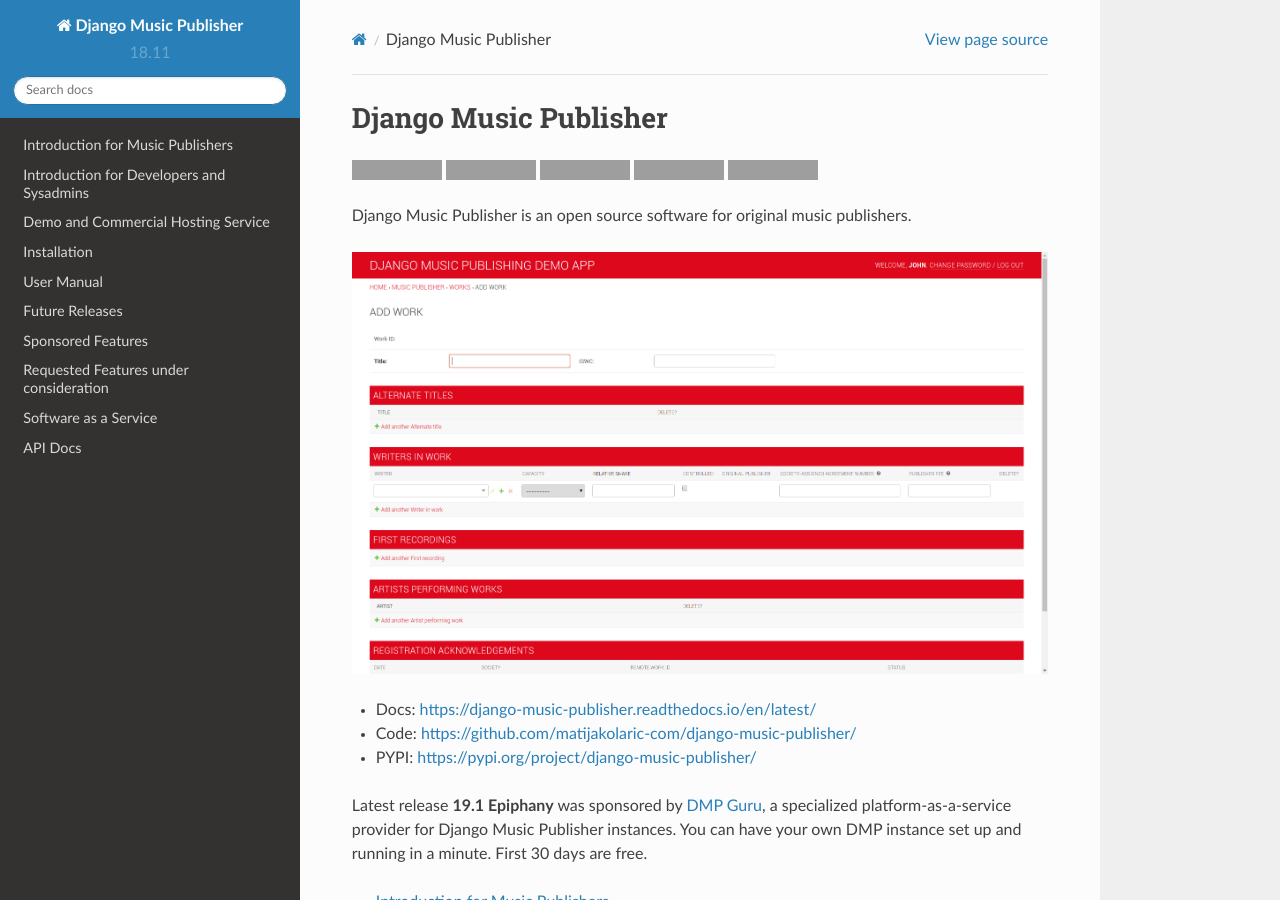
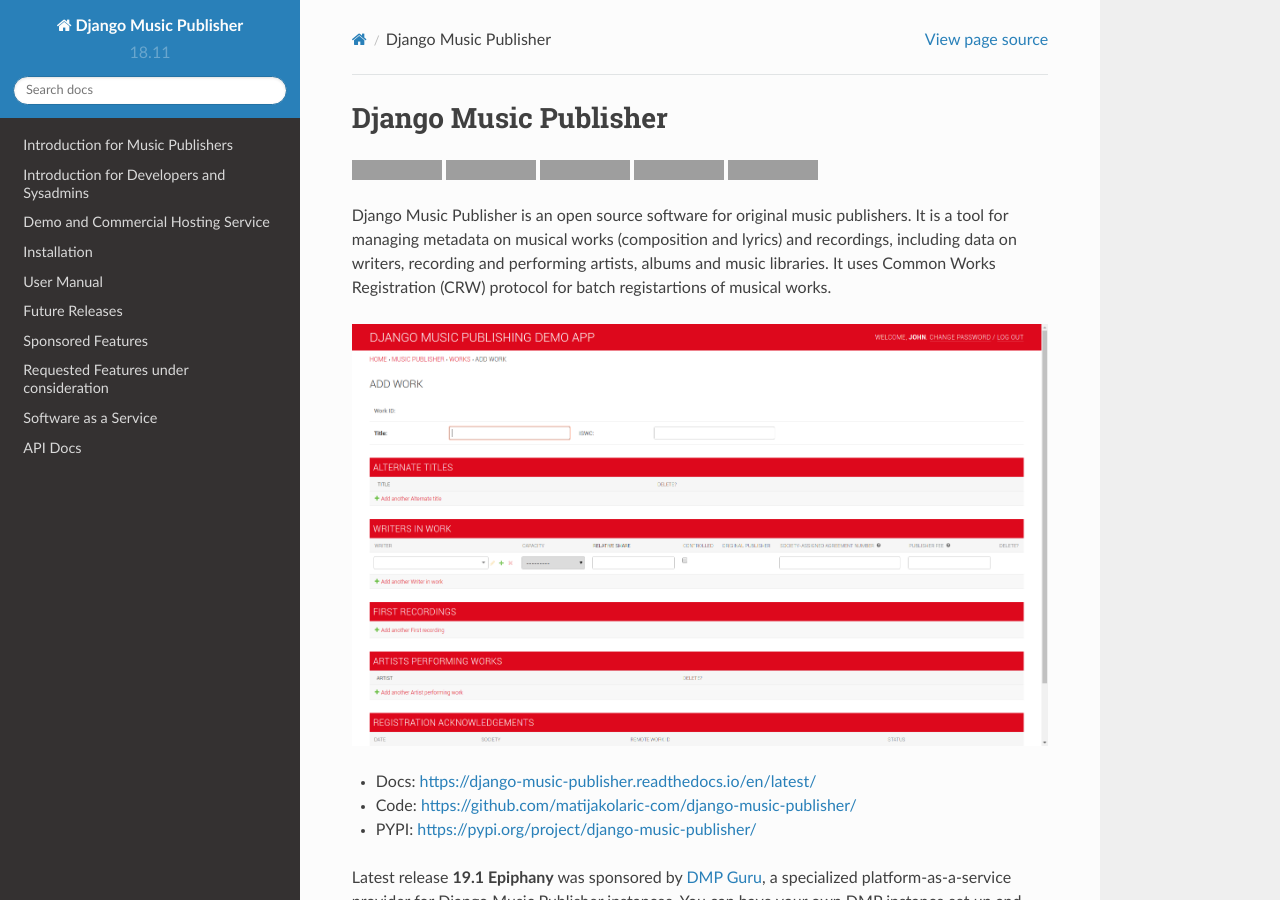
Before and after one commit to matijakolaric-com/django-music-publisher, a Sphinx documentation site: the page built from docs/index.rst, in a window 1280 px wide and 900 px high. Built offline with Sphinx 7.4.7 and the Read the Docs theme 2.0.0, drawn with Linux system fonts in a browser that asks for light colours; grey boxes are pictures that could not be loaded.

Commit message:
Update index.rst

```diff
--- a/docs/index.rst
+++ b/docs/index.rst
@@ -16,7 +16,7 @@
 .. image:: https://img.shields.io/pypi/v/django-music-publisher.svg
     :target: https://pypi.org/project/django-music-publisher/
 
-Django Music Publisher is an open source software for original music publishers.
+Django Music Publisher is an open source software for original music publishers. It is a tool for managing metadata on musical works (composition and lyrics) and recordings, including data on writers, recording and performing artists, albums and music libraries. It uses Common Works Registration (CRW) protocol for batch registartions of musical works.
 
 .. image:: images/add_work.png
 
@@ -25,6 +25,7 @@
 * PYPI: https://pypi.org/project/django-music-publisher/
 
 Latest release **19.1 Epiphany** was sponsored by `DMP Guru <https://dmp.guru>`_, a specialized platform-as-a-service provider for Django Music Publisher instances. You can have your own DMP instance set up and running in a minute. First 30 days are free.
+
 
 .. toctree::
    :maxdepth: 2
```
